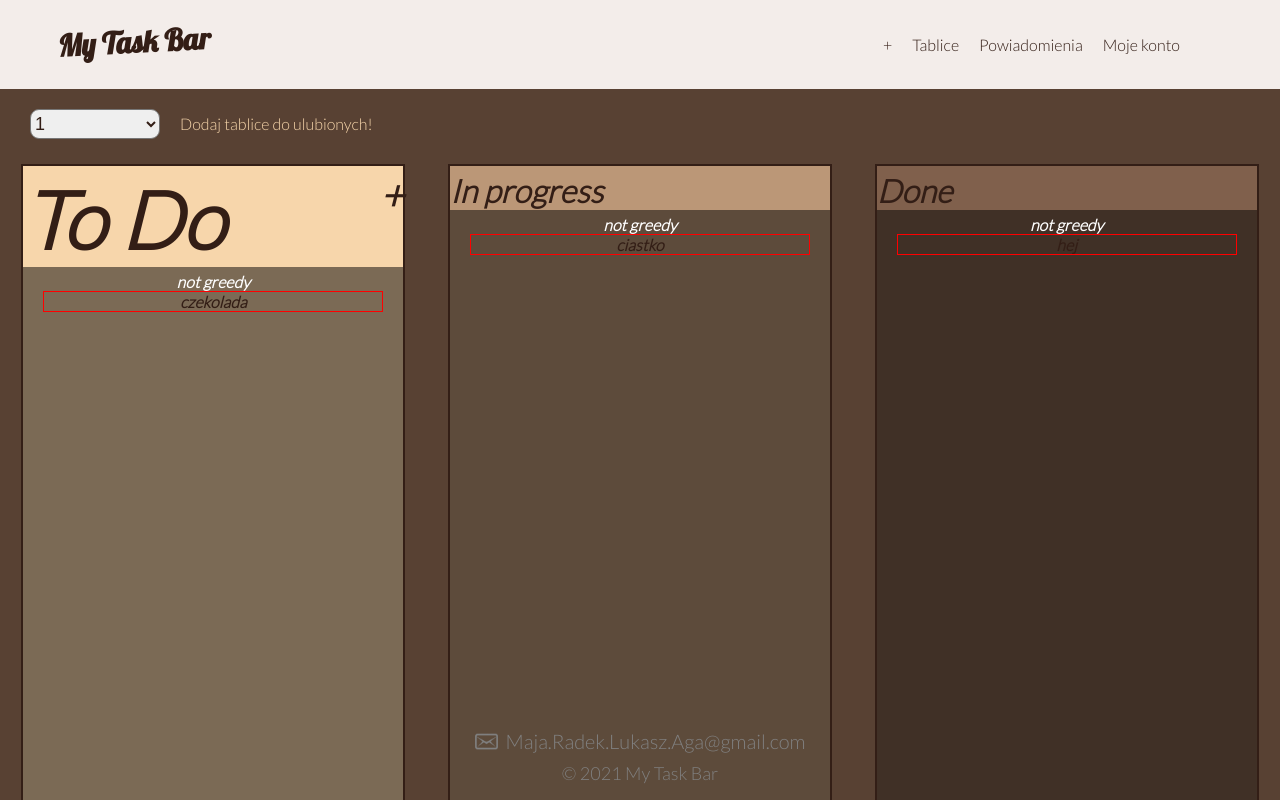
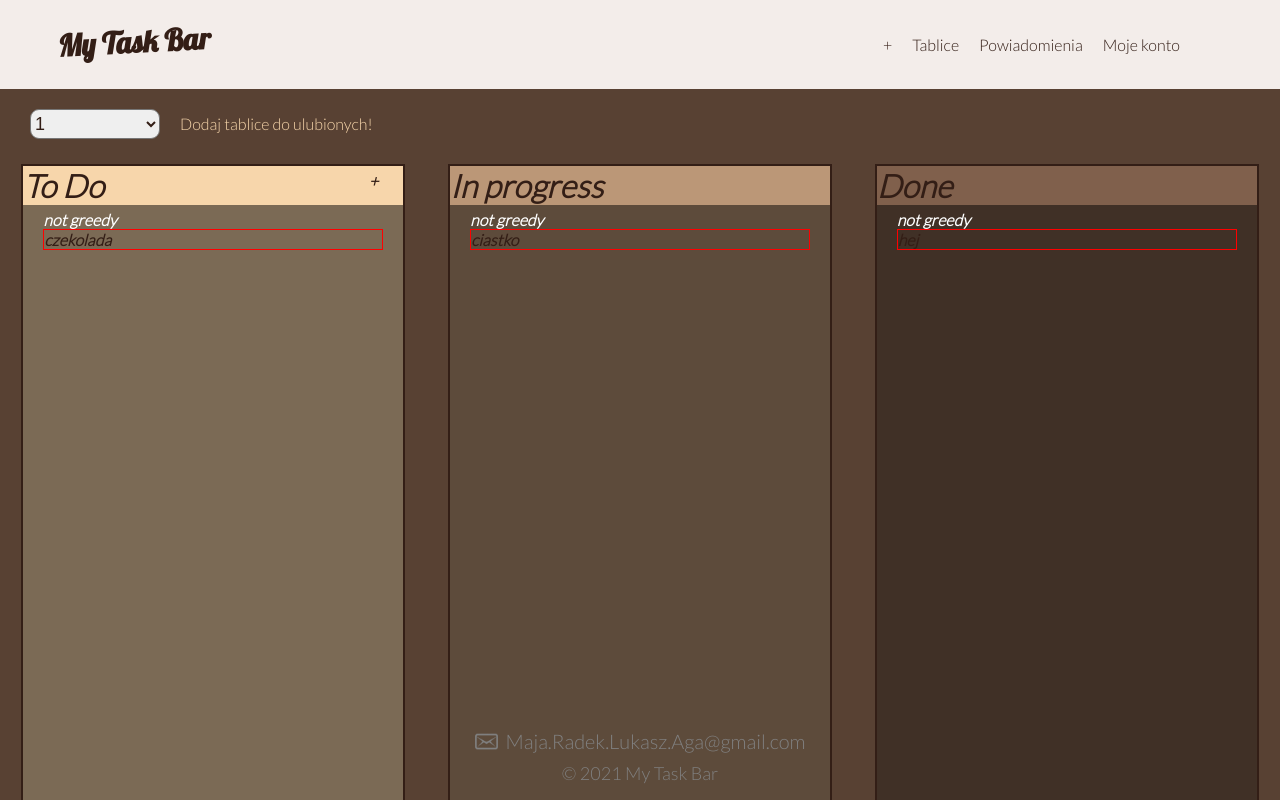
Before and after one commit to infoshareacademy/jfdzr2-nuclear-penguins, a React (Create React App) app: page /bartable in a window 1280 px wide. Shown: the top 800 px of the page. Built offline with nearby package versions, Linux system fonts and the light colour scheme.

Commit message:
WIP: add changes with the display of droping

```diff
--- a/src/components/boards/Boards.js
+++ b/src/components/boards/Boards.js
@@ -7,8 +7,6 @@ import {Task} from '../notes/Notes';
 import {DndProvider} from 'react-dnd';
 import {HTML5Backend} from 'react-dnd-html5-backend';
 import {DropPlace} from '../notes/DropPlace';
-// import {NoteWrapper} from '../notes/NoteWrapper';
-// import {Title} from '../boards/Title'
 
 export const Boards = () => {
   return (
@@ -18,7 +16,7 @@ export const Boards = () => {
       <DndProvider backend={HTML5Backend}>
         <div className="workBoards">
           <div className="toDo board">
-            <div className="title">
+            <div className="titleOfBoard">
               <h1>To Do</h1>
               <span className="addNote">+</span>
             </div>
--- a/src/components/boards/boards.css
+++ b/src/components/boards/boards.css
@@ -6,7 +6,6 @@
 .board {
   display: block;
   margin: 10px;
-  padding: 5px 0px;
   width: 30%;
   min-height: 75vh;
   text-align: left;
@@ -14,9 +13,15 @@
   font-weight: bold;
   border: 2px double #331e16;
 }
-.title {
+.titleOfBoard {
   display: flex;
   justify-content: space-between;
+  font-size: 1em;
+}
+
+.addNote {
+  margin: 5px;
+  padding: 0px 20px;
 }
 
 .toDo {
--- a/src/components/notes/DropPlace.js
+++ b/src/components/notes/DropPlace.js
@@ -6,12 +6,12 @@ function getStyle(backgroundColor) {
   return {
     color: 'white',
     backgroundColor,
-    textAlign: 'center',
+    textAlign: 'left',
     float: 'left',
     fontSize: '1rem',
     padding: '5px 20px 5px 20px',
     width: '100%',
-    minHeight: '75vh',
+    height: '100vh',
   };
 }
 
@@ -45,7 +45,7 @@ export const DropPlace = ({greedy, children}) => {
     <div ref={drop} style={getStyle(backgroundColor)}>
       {text}
       <br />
-      {hasDropped && <span> {hasDroppedOnChild && ' on child'}</span>}
+      {hasDropped && <span> dropped {hasDroppedOnChild && ' on child'}</span>}
       <div>{children}</div>
     </div>
   );
```
